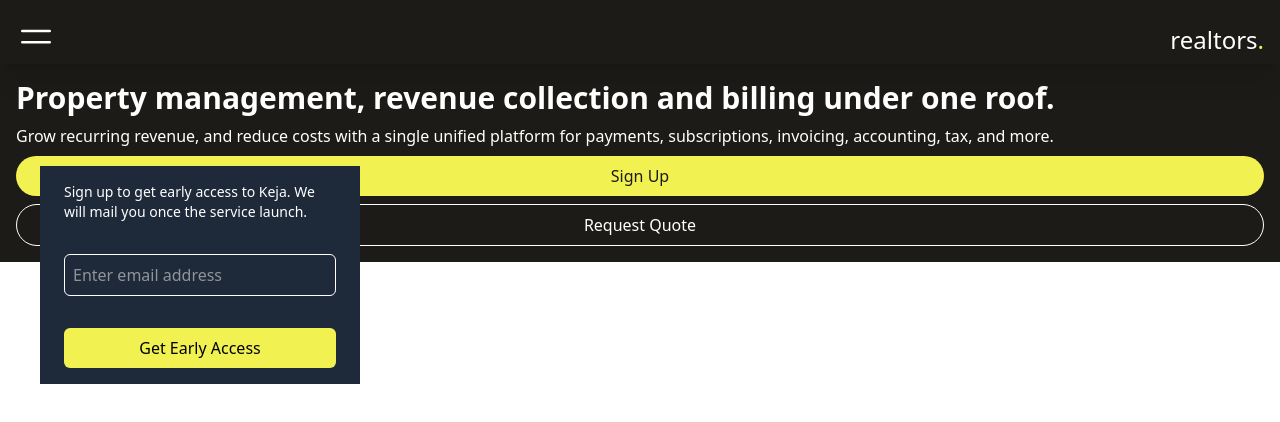
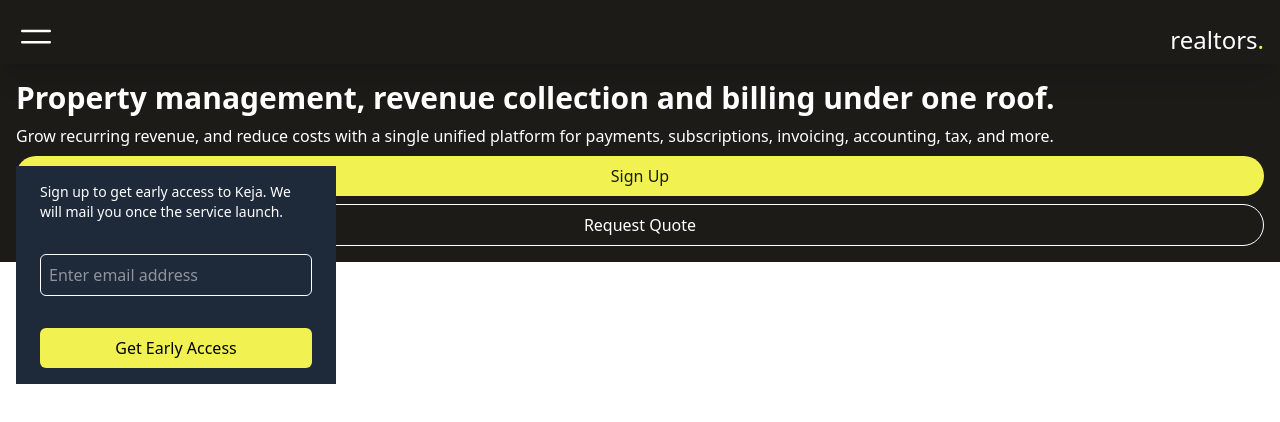
Before and after one commit to pacheko-ke/realtor, a React (Vite) app: page / in a window 1280 px wide. Shown: the top 422 px of the page. Built offline with nearby package versions, Linux system fonts and the light colour scheme.

Commit message:
reduce horizontal margin on early access form

```diff
--- a/src/components/core/EarlyAccess.jsx
+++ b/src/components/core/EarlyAccess.jsx
@@ -3,7 +3,7 @@ import { motion } from 'motion/react'
 
 export default function Newsletter(props) {
   return (
-    <motion.div className='flex gap-4 flex-col mx-10 z-20 -mt-24  md:w-1/4 md:gap-8 align-right bg-gray-800 px-6 py-4 text-white' initial={{ y: 500 }} animate={{ y: 0 }} transition={{ duration: 2,delay:2 }}>
+    <motion.div className='flex gap-4 flex-col mx-4 z-10 -mt-24  md:w-1/4 md:gap-8 align-right bg-gray-800 px-6 py-4 text-white' initial={{ y: 500 }} animate={{ y: 0 }} transition={{ duration: 2,delay:2 }}>
       <p className="text-sm">Sign up to get early access to Keja. We will mail you once the service launch.  </p>
       <input type="email" placeholder='Enter email address' className='border pl-2 py-2 rounded-md invalid:border-red-500 invalid:border-2 text-white' />
       <button className='bg-[#F1F252] py-2 rounded-md text-black'>Get Early Access</button>
```
